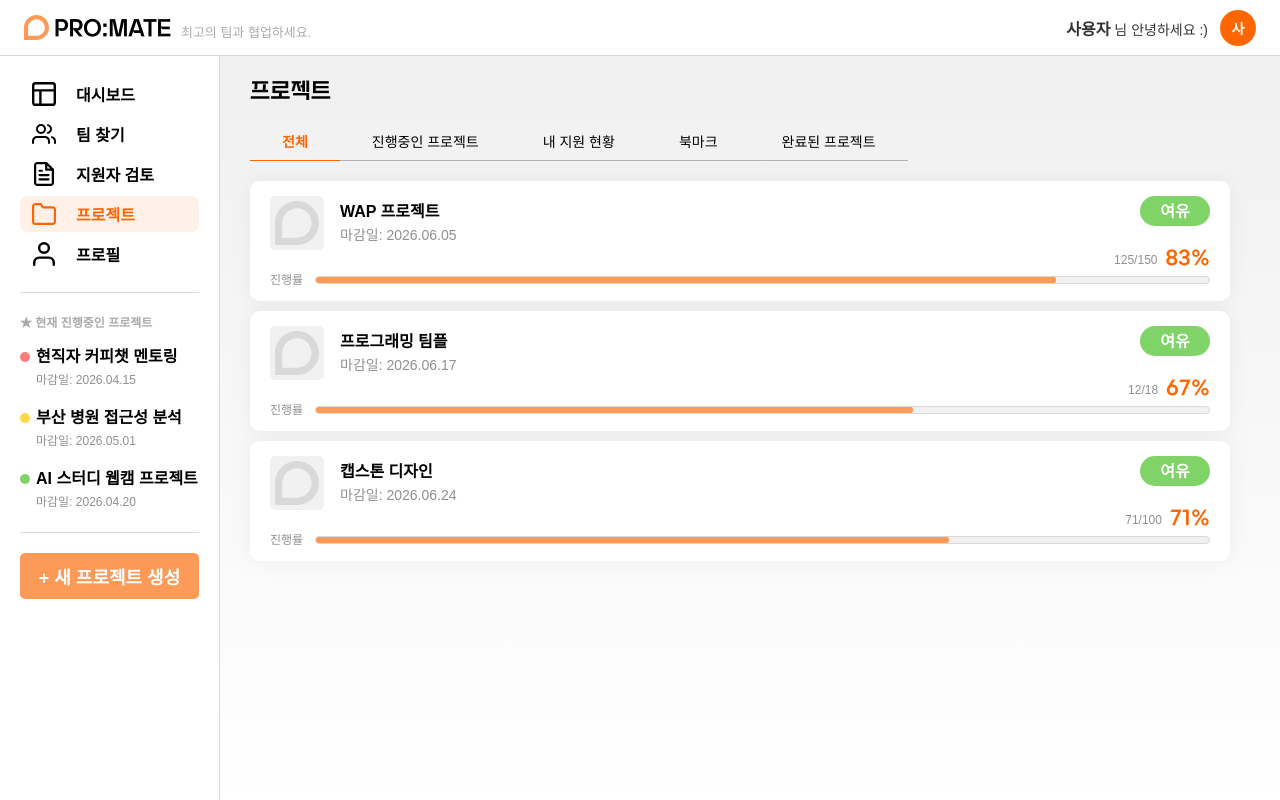
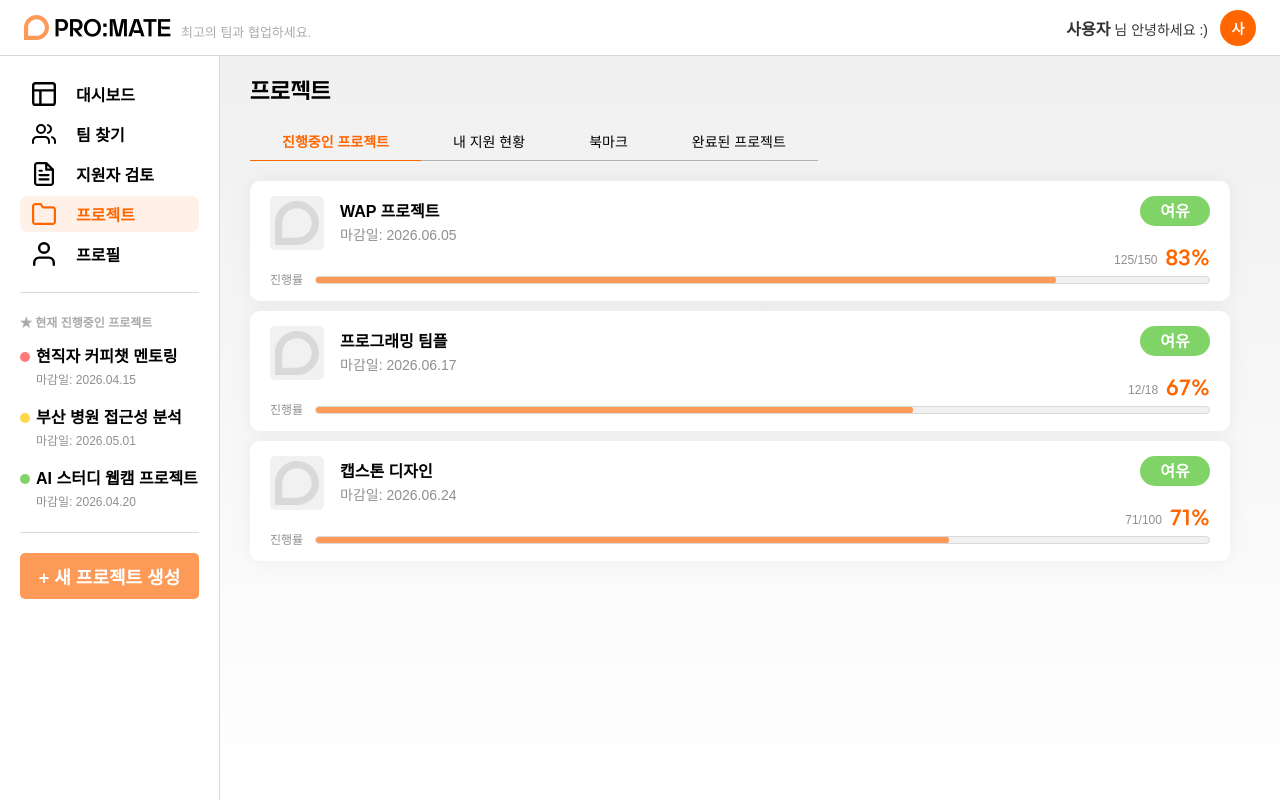
Before and after one commit to pknu-wap/promate, a React (Vite) app in the folder FE/: page /project in a window 1280 px wide. Built offline with nearby package versions, Linux system fonts and the light colour scheme; no server answers.

Commit message:
style: 탭의 "전체"항목 제거

```diff
--- a/FE/src/pages/ProjectPage/ProjectPage.jsx
+++ b/FE/src/pages/ProjectPage/ProjectPage.jsx
@@ -4,10 +4,10 @@ import ProjectBox from './components/ProjectBox/ProjectBox';
 import './ProjectPage.css';
 
 function ProjectPage() {
-  const [activeTab, setActiveTab] = useState('전체');
+  const [activeTab, setActiveTab] = useState('진행중인 프로젝트');
   const navigate = useNavigate();
 
-  const tabs = ['전체', '진행중인 프로젝트', '내 지원 현황', '북마크', '완료된 프로젝트'];
+  const tabs = ['진행중인 프로젝트', '내 지원 현황', '북마크', '완료된 프로젝트'];
 
   // 임시 데이터
   const dummyProjects = [
```
